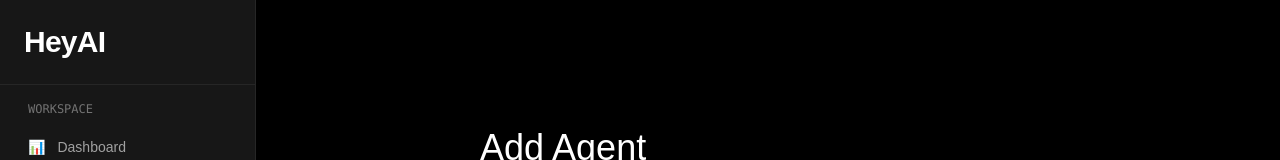
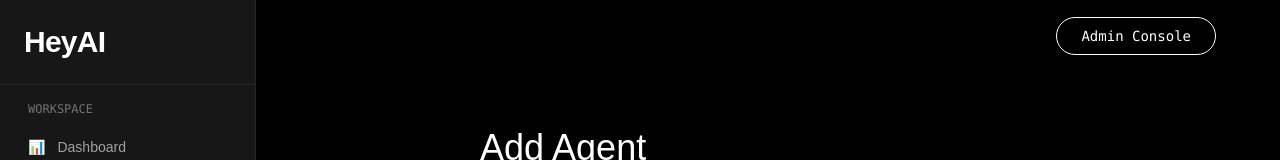
Before and after one commit to ai-atl-dev/HeyAI-admin-console, a Next.js app: page /admin/add-agent in a window 1280 px wide. Shown: the top 160 px of the page. Built offline with nearby package versions, Linux system fonts and the light colour scheme.

Commit message:
Add admin console button while keeping task bar removed
- Created AdminConsoleButton component with same styling and position
- Added button to root layout in fixed top-right position
- Maintains same appearance as original header button

```diff
--- a/app/layout.tsx
+++ b/app/layout.tsx
@@ -4,6 +4,7 @@ import { Geist_Mono, Inter } from "next/font/google"
 import "./globals.css"
 import { Toaster } from "@/components/ui/toaster"
 import { ThemeProvider } from "@/components/theme-provider"
+import { AdminConsoleButton } from "@/components/admin-console-button"
 
 const geistMono = Geist_Mono({
   variable: "--font-geist-mono",
@@ -36,6 +37,7 @@ export default function RootLayout({
           enableSystem
           disableTransitionOnChange
         >
+          <AdminConsoleButton />
           {children}
           <Toaster />
         </ThemeProvider>
--- /dev/null
+++ b/components/admin-console-button.tsx
@@ -0,0 +1,14 @@
+import Link from "next/link"
+
+export const AdminConsoleButton = () => {
+  return (
+    <div className="fixed z-50 pt-4 md:pt-6 top-0 right-0 px-6 md:px-12 lg:px-16">
+      <Link
+        className="max-lg:hidden px-6 py-2.5 rounded-full font-mono text-sm backdrop-blur-2xl bg-foreground/5 dark:bg-foreground/10 text-foreground hover:text-foreground hover:bg-foreground/10 dark:hover:bg-foreground/15 border border-foreground/10 hover:border-foreground/20 transition-all duration-200 shadow-lg shadow-foreground/5"
+        href="/admin/dashboard"
+      >
+        Admin Console
+      </Link>
+    </div>
+  )
+}
```
